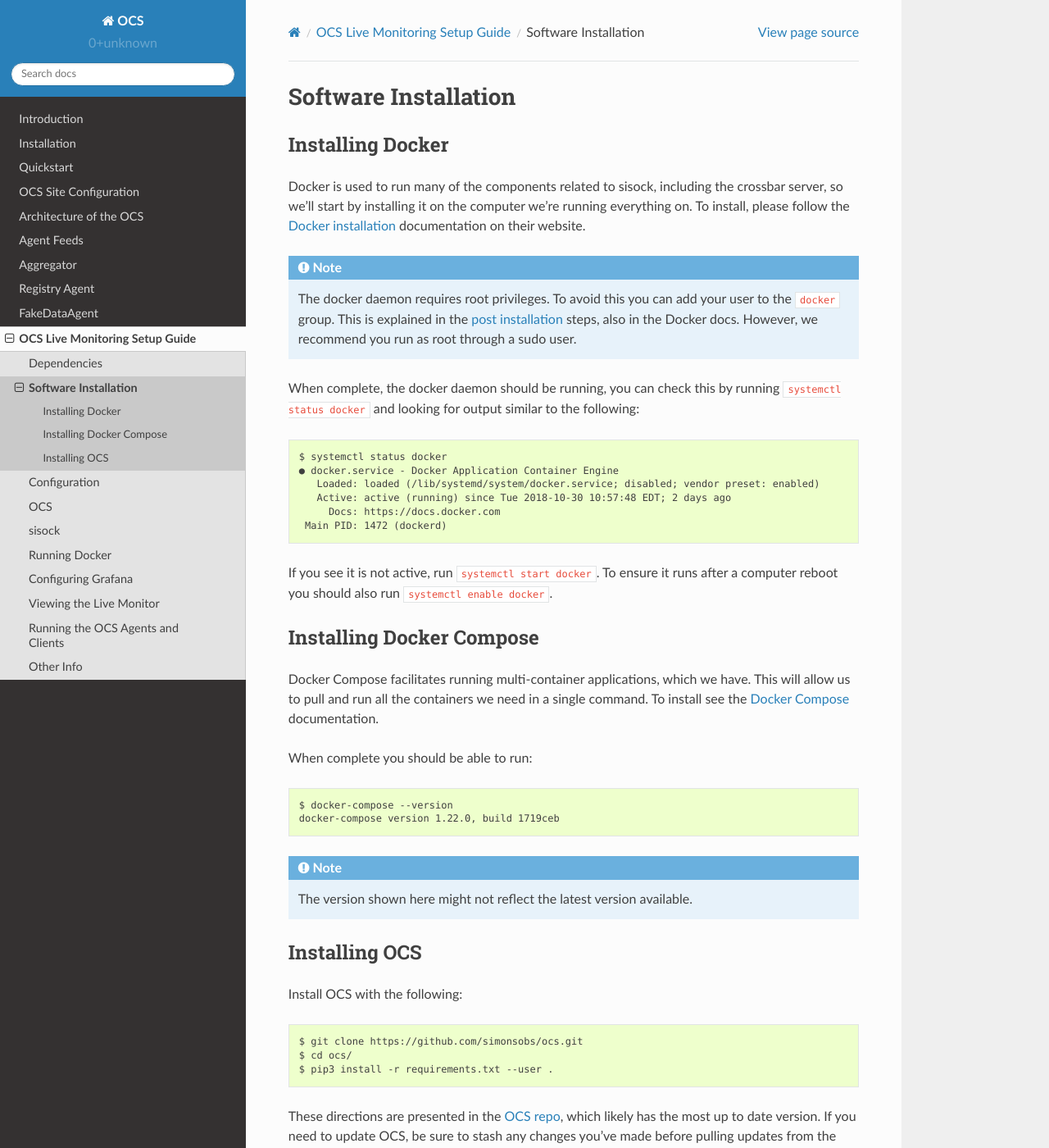
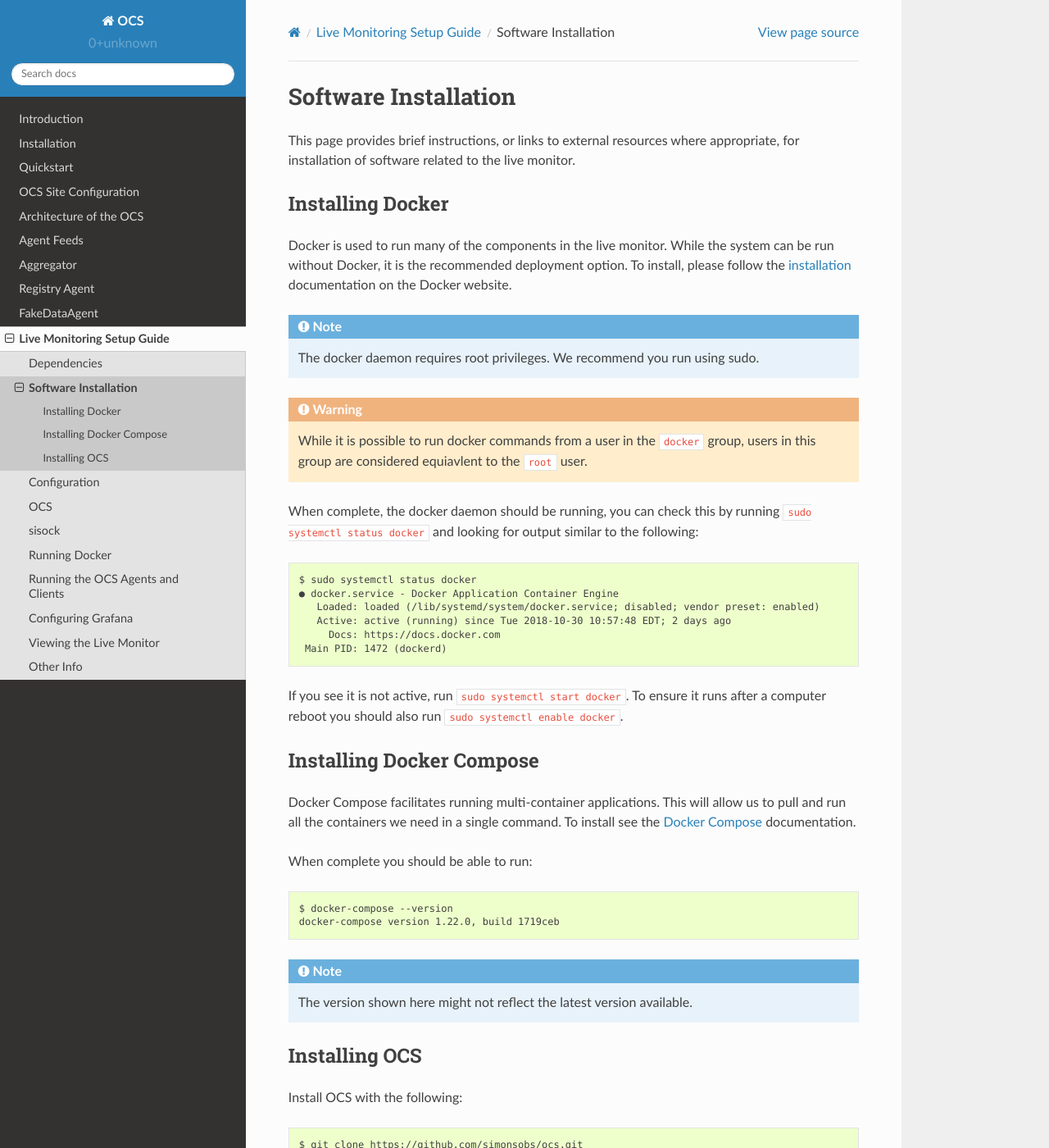
Before and after one commit to simonsobs/ocs, a Sphinx documentation site: the page built from docs/live_monitor/installation.rst, in a window 1280 px wide and 1400 px high. Shown: the whole window at 82% size. Built offline with Sphinx 7.4.7 and the Read the Docs theme 2.0.0, drawn with Linux system fonts in a browser that asks for light colours; some of the changed text lies outside the part shown.

Commit message:
Update index, dependencies, and install pages in live monitor guide

```diff
--- a/docs/live_monitor/installation.rst
+++ b/docs/live_monitor/installation.rst
@@ -3,41 +3,46 @@
 Software Installation
 =====================
 
+This page provides brief instructions, or links to external resources where
+appropriate, for installation of software related to the live monitor.
+
 Installing Docker
 -----------------
 
-Docker is used to run many of the components related to sisock, including the
-crossbar server, so we'll start by installing it on the computer we're running
-everything on. To install, please follow the `Docker installation`_
-documentation on their website.
+Docker is used to run many of the components in the live monitor. While the
+system can be run without Docker, it is the recommended deployment option. To
+install, please follow the `installation`_ documentation on the Docker website.
 
 .. note::
 
-    The docker daemon requires root privileges. To avoid this you can add your user
-    to the ``docker`` group. This is explained in the `post installation`_ steps,
-    also in the Docker docs. However, we recommend you run as root through a
-    sudo user.
+    The docker daemon requires root privileges. We recommend you run using sudo.
+
+.. warning::
+
+    While it is possible to run docker commands from a user in the ``docker``
+    group, users in this group are considered equiavlent to the ``root`` user.
 
 When complete, the docker daemon should be running, you can check this by
-running ``systemctl status docker`` and looking for output similar to the
+running ``sudo systemctl status docker`` and looking for output similar to the
 following::
 
-    $ systemctl status docker
+    $ sudo systemctl status docker
     ● docker.service - Docker Application Container Engine
        Loaded: loaded (/lib/systemd/system/docker.service; disabled; vendor preset: enabled)
        Active: active (running) since Tue 2018-10-30 10:57:48 EDT; 2 days ago
          Docs: https://docs.docker.com
      Main PID: 1472 (dockerd)
 
-If you see it is not active, run ``systemctl start docker``. To ensure it runs
-after a computer reboot you should also run ``systemctl enable docker``.
+If you see it is not active, run ``sudo systemctl start docker``. To ensure it
+runs after a computer reboot you should also run ``sudo systemctl enable
+docker``.
 
 Installing Docker Compose
 -------------------------
 
-Docker Compose facilitates running multi-container applications, which we have.
-This will allow us to pull and run all the containers we need in a single
-command. To install see the `Docker Compose`_ documentation.
+Docker Compose facilitates running multi-container applications.  This will
+allow us to pull and run all the containers we need in a single command. To
+install see the `Docker Compose`_ documentation.
 
 When complete you should be able to run::
 
@@ -55,14 +60,26 @@ Install OCS with the following::
 
     $ git clone https://github.com/simonsobs/ocs.git
     $ cd ocs/
-    $ pip3 install -r requirements.txt --user .
+    $ pip3 install -r requirements.txt
+    $ python3 setup.py install
+
+.. note::
+
+    If you want to install locally, not globally, throw the `--user` flag
+    on both the pip3 and setup.py commands.
+
+.. warning::
+
+    The master branch is not guaranteed to be stable, you might want
+    to checkout a particular version tag before installation depending on which
+    other software you are working with. See the latest `tags`_.
 
 These directions are presented in the `OCS repo`_, which likely has the most up
 to date version. If you need to update OCS, be sure to stash any changes you've
 made before pulling updates from the repo.
 
-
-.. _Docker installation: https://docs.docker.com/v17.09/engine/installation/linux/docker-ce/ubuntu/
+.. _installation: https://docs.docker.com/v17.09/engine/installation/linux/docker-ce/ubuntu/
 .. _Docker Compose: https://docs.docker.com/compose/install/
 .. _OCS repo: https://github.com/simonsobs/ocs
 .. _post installation: https://docs.docker.com/v17.09/engine/installation/linux/linux-postinstall/
+.. _tags: https://github.com/simonsobs/ocs/tags
```
Also changed, not shown: docs/live_monitor/dependencies.rst (+18 -22 lines), docs/live_monitor/index.rst (+9 -12 lines).
